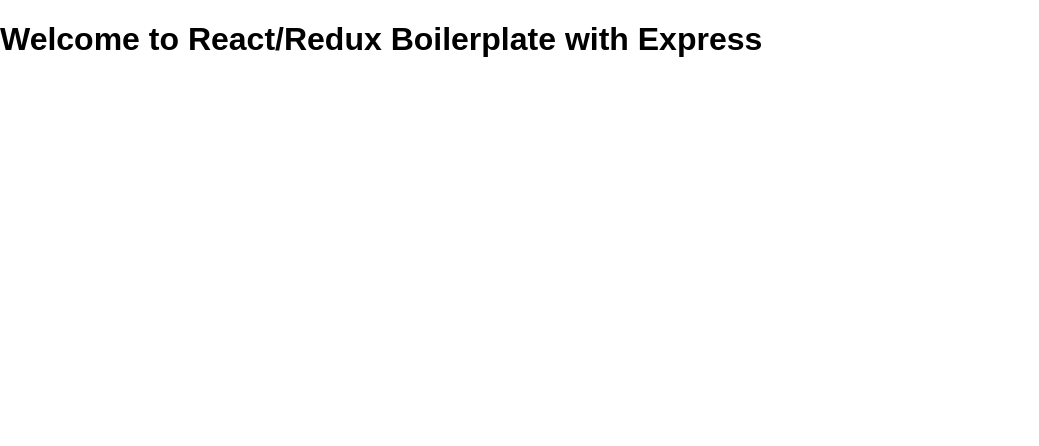
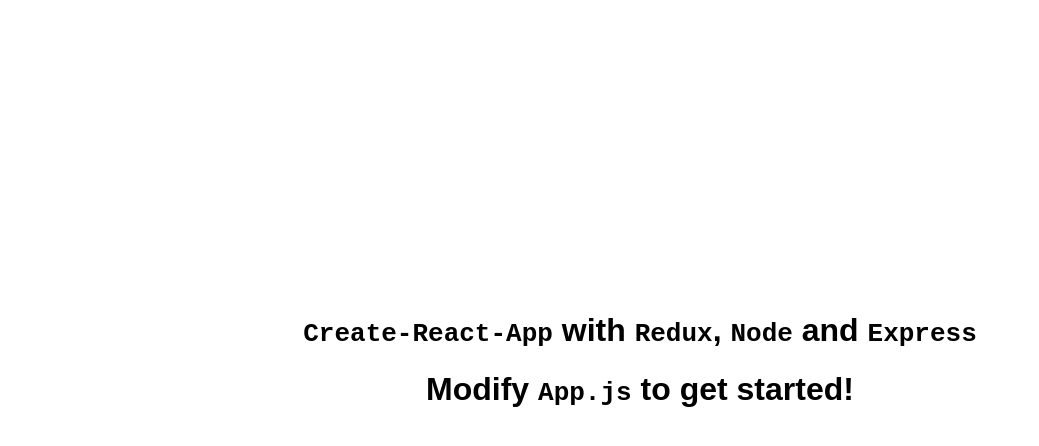
Before and after one commit to isaac1104/create-react-express, a React (Create React App) app in the folder client/: page / in a window 1280 px wide. Shown: the top 446 px of the page, without its empty margins (0-1039 px from the left). Built offline with nearby package versions, Linux system fonts and the light colour scheme.

Commit message:
change text

```diff
--- a/client/src/components/App.js
+++ b/client/src/components/App.js
@@ -3,8 +3,11 @@
 class App extends Component {
   render() {
     return (
-      <div>
-        <h1>Welcome to React/Redux Boilerplate with Express</h1>
+      <div style={{ display: 'flex', justifyContent: 'center', alignItems: 'center', height: '90vh', textAlign: 'center' }}>
+        <div>
+          <h1><code>Create-React-App</code> with <code>Redux</code>, <code>Node</code> and <code>Express</code></h1>
+          <h1>Modify <code>App.js</code> to get started!</h1>
+        </div>
       </div>
     );
   }
```
